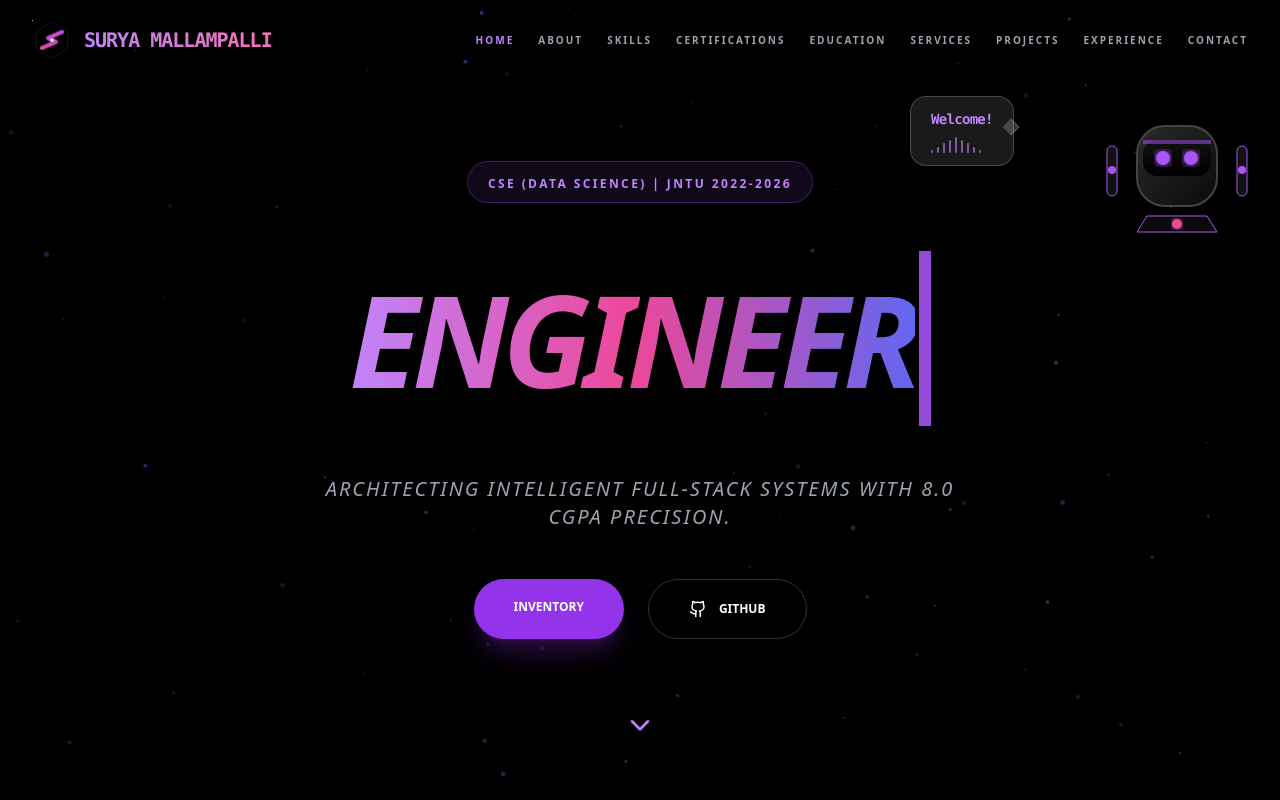
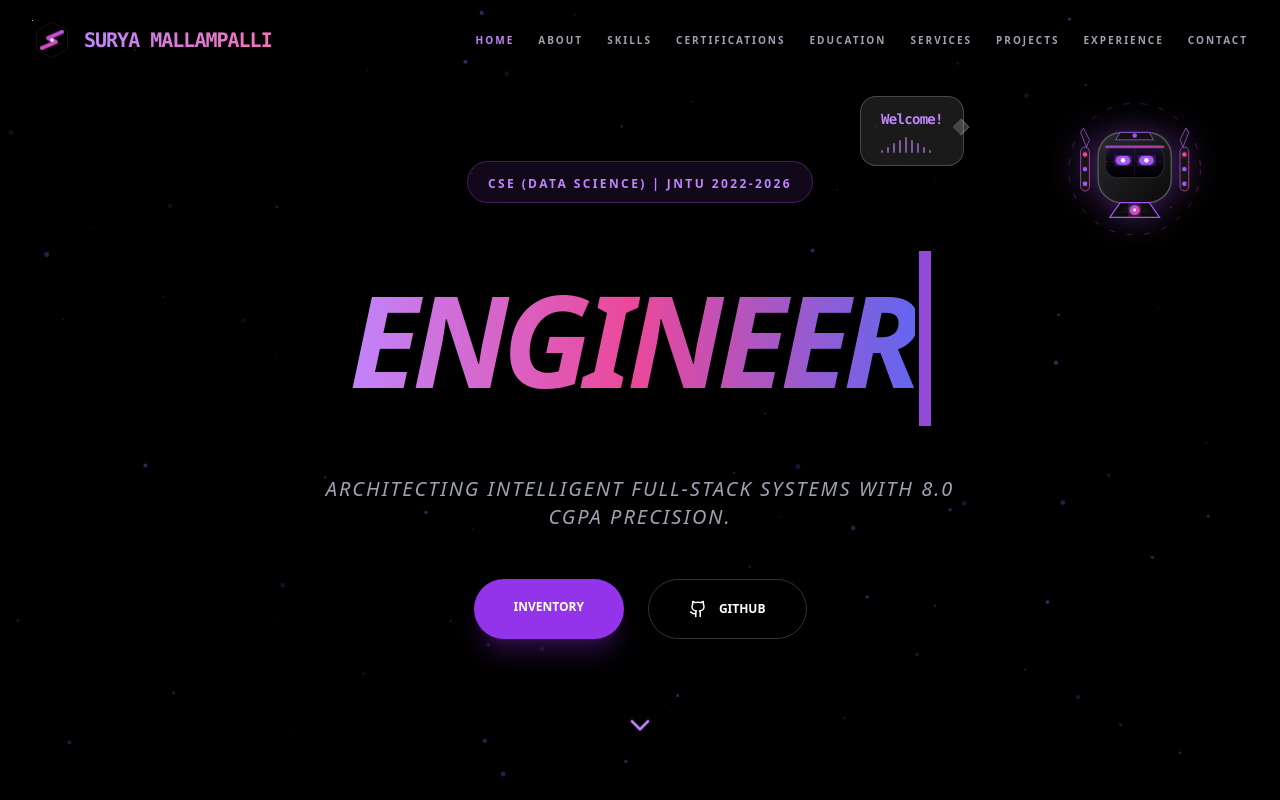
Before and after one commit to SuryaMVN07/Portfolio-, a React (Vite) app: page / in a window 1280 px wide. Shown: the top 800 px of the page. Built offline with nearby package versions, Linux system fonts and the light colour scheme.

Commit message:
Update Robot.jsx

```diff
--- a/src/components/Robot.jsx
+++ b/src/components/Robot.jsx
@@ -8,7 +8,7 @@ export default function Robot({ robotRef, robotVisuals, showWelcome, welcomeText
           <div className="flex flex-col gap-2">
             <span className="text-purple-400 font-black text-sm font-mono tracking-tighter">{welcomeText}</span>
             <div className="flex gap-1 items-end h-4">
-              {[1,2,3,4,5,4,3,2,1].map((h, i) => (
+              {[1, 2, 3, 4, 5, 4, 3, 2, 1].map((h, i) => (
                 <div key={i} className="w-[2px] bg-purple-400/60 rounded-full animate-wave" style={{ height: `${h * 20}%`, animationDelay: `${i * 0.1}s` }} />
               ))}
             </div>
@@ -17,30 +17,105 @@ export default function Robot({ robotRef, robotVisuals, showWelcome, welcomeText
         </div>
 
         <div style={{ transform: `rotateX(${robotVisuals.rotX}deg) rotateY(${robotVisuals.rotY}deg)`, transformStyle: 'preserve-3d' }}>
-          <svg width="130" height="140" viewBox="-10 -10 60 70" fill="none" style={{ overflow: 'visible' }}>
+          <svg width="180" height="190" viewBox="-30 -20 120 130" fill="none" style={{ overflow: 'visible', filter: 'drop-shadow(0 0 15px rgba(168, 85, 247, 0.4))' }}>
             <defs>
-              <linearGradient id="drone-met" x1="0" y1="0" x2="1" y2="1"><stop offset="0%" stopColor="#2A2A2A"/><stop offset="100%" stopColor="#0A0A0A"/></linearGradient>
-              <linearGradient id="vis-glass" x1="0" y1="0" x2="0" y2="1"><stop offset="0%" stopColor="#111"/><stop offset="100%" stopColor="#000"/></linearGradient>
+              <linearGradient id="drone-met" x1="0" y1="0" x2="1" y2="1">
+                <stop offset="0%" stopColor="#2A2A2D" />
+                <stop offset="50%" stopColor="#1A1A1C" />
+                <stop offset="100%" stopColor="#0A0A0B" />
+              </linearGradient>
+              <linearGradient id="vis-glass" x1="0" y1="0" x2="0" y2="1">
+                <stop offset="0%" stopColor="#1C0F35" />
+                <stop offset="50%" stopColor="#0B0515" />
+                <stop offset="100%" stopColor="#000000" />
+              </linearGradient>
+              <linearGradient id="core-power" x1="0" y1="0" x2="1" y2="1">
+                <stop offset="0%" stopColor="#A855F7" />
+                <stop offset="100%" stopColor="#EC4899" />
+              </linearGradient>
+              <filter id="hyper-glow">
+                <feGaussianBlur stdDeviation="3" result="blur" />
+                <feComposite in="SourceGraphic" in2="blur" operator="over" />
+              </filter>
             </defs>
-            <g style={{ transform: `translate(${-robotVisuals.lookX}px, 0)` }}>
-              <rect x="-10" y="15" width="5" height="25" rx="2.5" fill="#111" stroke="#A855F7" strokeWidth="0.5" />
-              <circle cx="-7.5" cy="27" r="2" fill="#A855F7"><animate attributeName="opacity" values="1;0.2;1" dur="2s" repeatCount="indefinite" /></circle>
+
+            {/* Outer Rotating Energy Ring */}
+            <g style={{ transformOrigin: '25px 30px' }}>
+              <circle cx="25" cy="30" r="45" fill="none" stroke="url(#core-power)" strokeWidth="0.5" strokeDasharray="4 8" opacity="0.4">
+                <animateTransform attributeName="transform" type="rotate" from="0 25 30" to="360 25 30" dur="20s" repeatCount="indefinite" />
+              </circle>
+              <circle cx="25" cy="30" r="55" fill="none" stroke="#A855F7" strokeWidth="0.2" strokeDasharray="1 12" opacity="0.3">
+                <animateTransform attributeName="transform" type="rotate" from="360 25 30" to="0 25 30" dur="25s" repeatCount="indefinite" />
+              </circle>
             </g>
-            <g style={{ transform: `translate(${robotVisuals.lookX}px, 0)` }}>
-              <rect x="55" y="15" width="5" height="25" rx="2.5" fill="#111" stroke="#A855F7" strokeWidth="0.5" />
-              <circle cx="57.5" cy="27" r="2" fill="#A855F7"><animate attributeName="opacity" values="1;0.2;1" dur="2s" repeatCount="indefinite" /></circle>
+
+            {/* Left Antenna */}
+            <g style={{ transform: `translate(${-robotVisuals.lookX * 0.8}px, 0)` }}>
+              <path d="M-8 15 L-12 5 L-10 2 L-6 10 Z" fill="#111" stroke="#A855F7" strokeWidth="0.5" />
+              <rect x="-12" y="15" width="6" height="30" rx="3" fill="#151515" stroke="url(#core-power)" strokeWidth="0.5" />
+              <circle cx="-9" cy="20" r="1.5" fill="#EC4899" filter="url(#hyper-glow)"><animate attributeName="opacity" values="1;0.2;1" dur="1.5s" repeatCount="indefinite" /></circle>
+              <circle cx="-9" cy="30" r="1.5" fill="#A855F7" filter="url(#hyper-glow)"><animate attributeName="opacity" values="0.2;1;0.2" dur="2s" repeatCount="indefinite" /></circle>
+              <circle cx="-9" cy="40" r="1.5" fill="#A855F7" filter="url(#hyper-glow)"><animate attributeName="opacity" values="1;0.2;1" dur="2.5s" repeatCount="indefinite" /></circle>
             </g>
-            <rect x="5" y="5" width="40" height="40" rx="14" fill="url(#drone-met)" stroke="#444" strokeWidth="1" />
-            <rect x="8" y="12" width="34" height="18" rx="7" fill="url(#vis-glass)" />
-            <rect x="8" y="12" width="34" height="2" fill="#A855F7" opacity="0.5">
-              <animate attributeName="y" values="12;28;12" dur="4s" repeatCount="indefinite" />
+
+            {/* Right Antenna */}
+            <g style={{ transform: `translate(${robotVisuals.lookX * 0.8}px, 0)` }}>
+              <path d="M58 15 L62 5 L60 2 L56 10 Z" fill="#111" stroke="#A855F7" strokeWidth="0.5" />
+              <rect x="56" y="15" width="6" height="30" rx="3" fill="#151515" stroke="url(#core-power)" strokeWidth="0.5" />
+              <circle cx="59" cy="20" r="1.5" fill="#EC4899" filter="url(#hyper-glow)"><animate attributeName="opacity" values="1;0.2;1" dur="1.5s" repeatCount="indefinite" /></circle>
+              <circle cx="59" cy="30" r="1.5" fill="#A855F7" filter="url(#hyper-glow)"><animate attributeName="opacity" values="0.2;1;0.2" dur="2s" repeatCount="indefinite" /></circle>
+              <circle cx="59" cy="40" r="1.5" fill="#A855F7" filter="url(#hyper-glow)"><animate attributeName="opacity" values="1;0.2;1" dur="2.5s" repeatCount="indefinite" /></circle>
+            </g>
+
+            {/* Main Head Chassis */}
+            <rect x="0" y="5" width="50" height="48" rx="16" fill="url(#drone-met)" stroke="#555" strokeWidth="1" />
+
+            {/* Crown Detail */}
+            <path d="M 15 5 L 35 5 L 38 10 L 12 10 Z" fill="#111" stroke="#A855F7" strokeWidth="0.5" />
+            <circle cx="25" cy="7" r="1.5" fill="#A855F7" />
+
+            {/* Visor Area */}
+            <rect x="5" y="14" width="40" height="22" rx="8" fill="url(#vis-glass)" stroke="#222" strokeWidth="1" />
+
+            {/* Visor Grid Lines / Scanning effect */}
+            <path d="M 5 25 L 45 25" stroke="#A855F7" strokeWidth="0.5" opacity="0.3" strokeDasharray="2 2" />
+            <path d="M 25 14 L 25 36" stroke="#A855F7" strokeWidth="0.5" opacity="0.2" />
+
+            {/* Scanning Laser */}
+            <rect x="5" y="14" width="40" height="1.5" fill="url(#core-power)" opacity="0.8" filter="url(#hyper-glow)">
+              <animate attributeName="y" values="14;34.5;14" dur="3s" repeatCount="indefinite" />
+              <animate attributeName="opacity" values="0.8;0.3;0.8" dur="1.5s" repeatCount="indefinite" />
             </rect>
-            <g style={{ transform: `translate(${robotVisuals.lookX * 1.2}px, ${robotVisuals.lookY * 1.2}px)` }}>
-              <circle cx="18" cy="21" r="3.5" fill="#A855F7" filter="url(#core-glow)" />
-              <circle cx="32" cy="21" r="3.5" fill="#A855F7" filter="url(#core-glow)" />
+
+            {/* Eyes (Tracking Mouse) */}
+            <g style={{ transform: `translate(${robotVisuals.lookX * 1.5}px, ${robotVisuals.lookY * 1.5}px)` }}>
+              {/* Left Eye */}
+              <rect x="12" y="21" width="10" height="6" rx="3" fill="#A855F7" filter="url(#hyper-glow)">
+                {robotVisuals.emotion === 'happy' && <animate attributeName="height" values="6;2;6" dur="0.5s" repeatCount="1" />}
+              </rect>
+              <circle cx="17" cy="24" r="1.5" fill="#FFF" />
+
+              {/* Right Eye */}
+              <rect x="28" y="21" width="10" height="6" rx="3" fill="#A855F7" filter="url(#hyper-glow)">
+                {robotVisuals.emotion === 'happy' && <animate attributeName="height" values="6;2;6" dur="0.5s" repeatCount="1" />}
+              </rect>
+              <circle cx="33" cy="24" r="1.5" fill="#FFF" />
             </g>
-            <path d="M10 50 L40 50 L45 58 L5 58 Z" fill="#0A0A0A" stroke="#A855F7" strokeWidth="0.5" />
-            <circle cx="25" cy="54" r="2.5" fill="#EC4899" filter="url(#core-glow)"><animate attributeName="opacity" values="1;0.3;1" dur="1.5s" repeatCount="indefinite" /></circle>
+
+            {/* Cheeks (Blush effect when happy) */}
+            <circle cx="10" cy="30" r="4" fill="#EC4899" opacity={robotVisuals.emotion === 'happy' ? 0.6 : 0} filter="url(#hyper-glow)" style={{ transition: 'opacity 0.3s' }} />
+            <circle cx="40" cy="30" r="4" fill="#EC4899" opacity={robotVisuals.emotion === 'happy' ? 0.6 : 0} filter="url(#hyper-glow)" style={{ transition: 'opacity 0.3s' }} />
+
+            {/* Neck / Lower Chassis */}
+            <path d="M15 53 L35 53 L42 63 L8 63 Z" fill="#0A0A0A" stroke="#A855F7" strokeWidth="0.8" />
+            <path d="M18 55 L32 55 L36 60 L14 60 Z" fill="#111" />
+
+            {/* Power Core */}
+            <circle cx="25" cy="58" r="3.5" fill="url(#core-power)" filter="url(#hyper-glow)">
+              <animate attributeName="r" values="3.5;4.5;3.5" dur="1.2s" repeatCount="indefinite" />
+              <animate attributeName="opacity" values="1;0.6;1" dur="1.2s" repeatCount="indefinite" />
+            </circle>
+            <circle cx="25" cy="58" r="1" fill="#FFF" />
           </svg>
         </div>
         <div className="w-28 h-3 bg-purple-900/10 blur-2xl rounded-full mx-auto mt-6 animate-shadow-pulse" />
```
